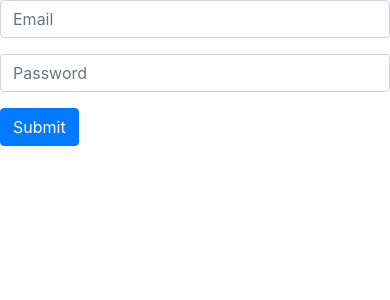
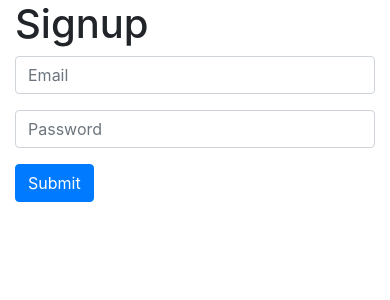
Before and after one commit to yebra06/seProject, a Django app: page /accounts/signup/ in a window 390 px wide. Shown: the part 66-366 px from the top of the page. Run offline with Django 3.2, Linux system fonts and the light colour scheme; some libraries are stand-ins or nearby versions.

Commit message:
Bootstrap the world.

```diff
--- a/accounts/forms.py
+++ b/accounts/forms.py
@@ -21,10 +21,7 @@ class LoginForm(forms.ModelForm):
         self.helper.layout = Layout(
             Field('email', placeholder='Email', required=True),
             Field('password', placeholder='Password', required=True),
-            ButtonHolder(
-                Submit('submit', 'Submit', css_class='btn'),
-                css_class='login-form-btn'
-            )
+            ButtonHolder(Submit('submit', 'Submit', css_class='btn'))
         )
 
 
@@ -52,3 +49,14 @@ class UserForm(forms.ModelForm):
         self.helper.form_method = 'post'
         self.helper.form_action = 'user-info'
         self.helper.form_show_labels = True
+        self.helper.layout = Layout(
+            Field('first_name', placeholder=self.instance.first_name or 'First name'),
+            Field('last_name', placeholder=self.instance.last_name or 'Last name'),
+            Field('email', placeholder=self.instance.email, required=False),
+            Field('phone_number', placeholder=self.instance.phone_number or 'Phone'),
+            Field('street', placeholder=self.instance.street or 'Street'),
+            Field('city', placeholder=self.instance.city or 'City'),
+            Field('state', placeholder=self.instance.state or 'State'),
+            Field('zipcode', placeholder=self.instance.zipcode or 'Zipcode'),
+            ButtonHolder(Submit('submit', 'Save Specs', css_class='btn'))
+        )
--- a/templates/base.html
+++ b/templates/base.html
@@ -13,6 +13,7 @@
 	    <link rel="stylesheet" href="https://maxcdn.bootstrapcdn.com/bootstrap/4.0.0/css/bootstrap.min.css" integrity="sha384-Gn5384xqQ1aoWXA+058RXPxPg6fy4IWvTNh0E263XmFcJlSAwiGgFAW/dAiS6JXm" crossorigin="anonymous">
         <link rel="stylesheet" href="{% static 'css/base.css' %}"/>
     </head>
+
     <body>
         <nav class="navbar">
             <a class="nav-link left" href="{% url 'index' %}">SE Project</a>
@@ -26,10 +27,12 @@
         </nav>
 
         {% block content %}{% endblock %}
-        {% block scripts %}{% endblock %}
+
+        <!-- javascript -->
         <script src="https://code.jquery.com/jquery-3.2.1.slim.min.js" integrity="sha384-KJ3o2DKtIkvYIK3UENzmM7KCkRr/rE9/Qpg6aAZGJwFDMVNA/GpGFF93hXpG5KkN" crossorigin="anonymous"></script>
 		<script src="https://cdnjs.cloudflare.com/ajax/libs/popper.js/1.12.9/umd/popper.min.js" integrity="sha384-ApNbgh9B+Y1QKtv3Rn7W3mgPxhU9K/ScQsAP7hUibX39j7fakFPskvXusvfa0b4Q" crossorigin="anonymous"></script>
 		<script src="https://maxcdn.bootstrapcdn.com/bootstrap/4.0.0/js/bootstrap.min.js" integrity="sha384-JZR6Spejh4U02d8jOt6vLEHfe/JQGiRRSQQxSfFWpi1MquVdAyjUar5+76PVCmYl" crossorigin="anonymous"></script>
         <script src="{% static 'js/jquery.formset.js' %}"></script>
+        {% block scripts %}{% endblock %}
     </body>
 </html>
--- a/templates/user-info.html
+++ b/templates/user-info.html
@@ -13,7 +13,6 @@
 		<div class="row">
 			<div class="col-sm-4 offset-sm-4">
                 {% crispy form %}
-				<button type="button" class="btn btn-primary">Save</button>
 			</div>
 		</div>
 	</div>
--- a/templates/user-signup.html
+++ b/templates/user-signup.html
@@ -3,7 +3,14 @@
 {% load crispy_forms_tags %}
 
 {% block content %}
-	<form method="post" action="{% url 'signup' %}">
-		{% crispy form %}
-	</form>
+	<div class="container">
+		<div class="row">
+			<div class="col-sm-4 offset-sm-4">
+				<h1>Signup</h1>
+				<form method="post" action="{% url 'signup' %}">
+					{% crispy form %}
+				</form>
+			</div>
+		</div>
+	</div>
 {% endblock %}
```
Also changed, not shown: templates/resume-builder.html (+9 -5 lines), templates/user-login.html (+10 -3 lines), templates/user-profile.html (+9 -3 lines).
